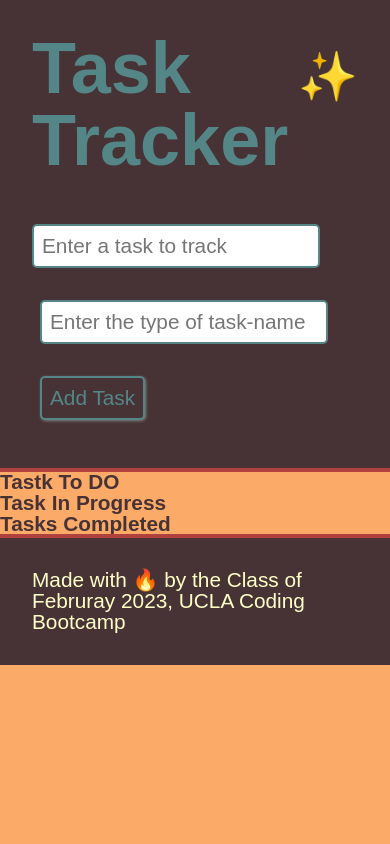
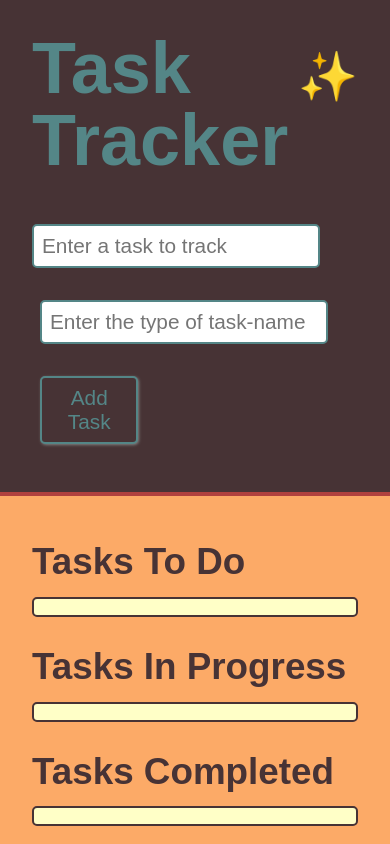
Before and after one commit to JamesJPorter/James--kanban-example, a plain HTML site: page index.html in a window 390 px wide. Shown: the top 844 px of the page. Drawn offline with Linux system fonts and the light colour scheme.

Commit message:
finished initial CSS styling

```diff
--- a/assets/css/style.css
+++ b/assets/css/style.css
@@ -107,3 +107,61 @@ form button {
     background-color: var(--old-burgundy);
     color: var(--steel-teal);
 }
+
+/* styles for the main section */
+
+main {
+    flex: 1;
+    display: flex;
+    justify-content: space-between;
+    padding: 2rem 1rem;
+}
+
+section {
+    display: flex;
+    flex-direction: column;
+    flex: 1;
+    margin: 1rem;
+}
+
+h2.section-title {
+    font-size: 2rem;
+    margin-bottom: 1rem;
+}
+
+ul.task-list {
+    flex: 1;
+    list-style: none;
+    background-color: var(--cream);
+    border: 2px solid var(--old-burgundy);
+    border-radius: var(--br);
+    padding: 1rem 1rem 0 1rem;
+}
+
+/* media queries */
+
+@media screen and (max-width: 1200px){
+    main {
+        flex-direction: column;
+    }
+    h2.section-title {
+        font-size: 2.3rem;
+    }
+}
+
+@media screen and (max-width: 900px) {
+    form input[name="task0-name"] {
+        flex-basis: 100%;
+    }
+    form input[name="task-type"] {
+        flex-basis: 60%;
+        margin-left: none;
+    }
+    form button {
+        flex-basis: calc(40% - 2rem);
+    }
+}
+
+@media screen and (max-width: 500px) {
+
+}
--- a/index.html
+++ b/index.html
@@ -20,11 +20,11 @@
 
     <main>
         <section>
-            <h2 class="section-title">Tastk To DO</h2>
+            <h2 class="section-title">Tasks To Do</h2>
             <ul class="task-list" id="task-to-do"></ul>
         </section>
         <section>
-            <h2 class="section-title">Task In Progress</h2>
+            <h2 class="section-title">Tasks In Progress</h2>
             <ul class="task-list" id="task-in-progress"></ul>
         </section>
         <section>
```
